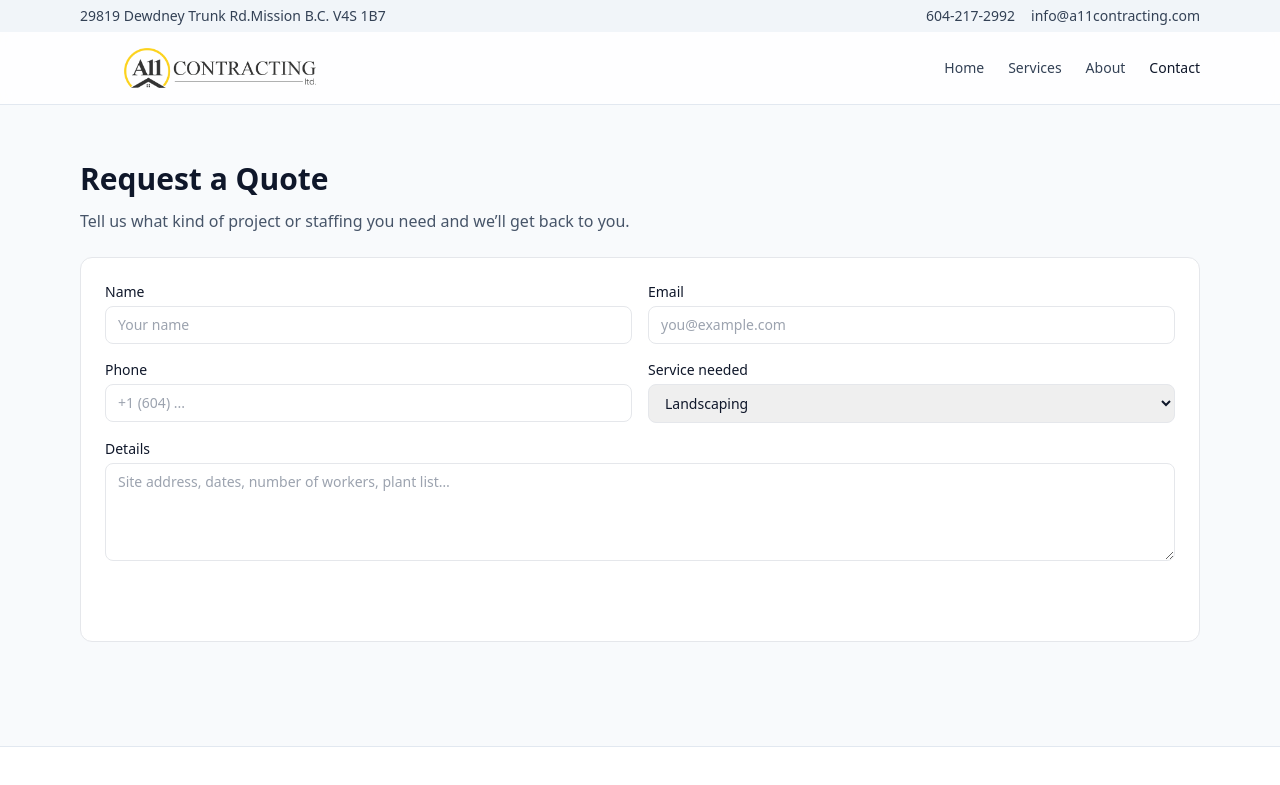
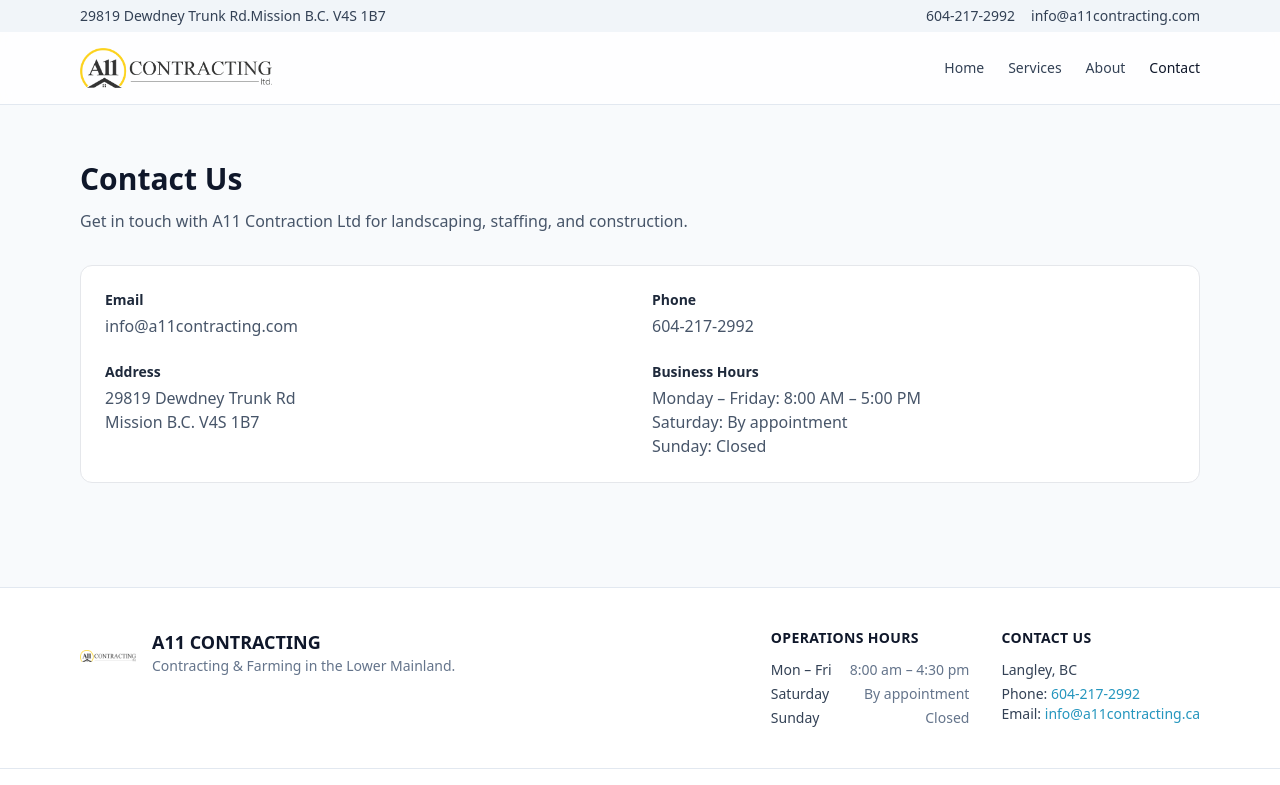
Before and after one commit to varunrampal/a11contracting, a React (Vite) app: page /contact in a window 1280 px wide. Shown: the top 785 px of the page. Built offline with nearby package versions, Linux system fonts and the light colour scheme.

Commit message:
dec19-commit

```diff
--- a/src/components/Footer.jsx
+++ b/src/components/Footer.jsx
@@ -13,7 +13,7 @@
           />
           <div>
             <h2 className="text-lg font-semibold text-slate-900">
-              A11 FARMS & NURSERY
+              A11 CONTRACTING
             </h2>
             <p className="text-sm text-slate-500 max-w-xs">
               Contracting & Farming in the Lower Mainland.
@@ -75,7 +75,7 @@
       {/* bottom strip */}
       <div className="border-t border-slate-200">
         <div className="max-w-6xl mx-auto px-4 py-4 flex flex-col sm:flex-row items-center justify-between text-xs text-slate-500">
-          <p>© {new Date().getFullYear()} A11 FARMS & NURSERY. All rights reserved.</p>
+          <p>© {new Date().getFullYear()} A11 CONTRACTING LTD. All rights reserved.</p>
           <p className="mt-2 sm:mt-0">Built by A11 Contracting team.</p>
         </div>
       </div>
--- a/src/components/HomeSlider.jsx
+++ b/src/components/HomeSlider.jsx
@@ -6,8 +6,8 @@
 const slides = [
   {
     id: 1,
-    title: "Nursery Plants & Wholesale Supply",
-    desc: "High-quality container-grown plants for landscapers, developers, municipalities, and restoration companies.",
+    title: "Contruction",
+    desc: "Hardscaping: patios, walkways, retaining walls & driveways.",
     img: slide1,
   },
   {
--- a/src/components/Introduction.jsx
+++ b/src/components/Introduction.jsx
@@ -15,14 +15,14 @@
       Serving Vancouver Area and the Fraser Valley.
       </h1>
       <p className="text-slate-600 mb-5 leading-relaxed">
-        We are a BC-based farming, nursery, and landscaping company specializing in high-quality plant production, softscaping, and reliable labour support for residential, commercial, and municipal projects.
+        We are a BC-based contracting company specializing in landscaping, construction, and reliable labour support for residential, commercial, and municipal projects.
       </p>
       <p className="text-slate-600 mb-5 leading-relaxed">
-        With decades of combined experience in nursery operations, plant handling, and environmental restoration, we understand timelines, specifications, and quality standards required by contractors, developers, and government agencies.
+        With decades of combined experience in landscaping, construction, we understand timelines, specifications, and quality standards required by contractors, developers, and government agencies.
       </p>
       <p className="text-sm text-slate-500 flex items-center gap-2">
         <span className="inline-block h-1 w-6 rounded-full bg-[#000000]" />
-        Reliable crews • Quality-grown plants • Local to Lower Mainland
+        Reliable crews • Quality-construction • Affordable Landscaping • Local to Lower Mainland
       </p>
     </div>
 
--- a/src/components/Navbar.jsx
+++ b/src/components/Navbar.jsx
@@ -40,9 +40,9 @@
   <div className="bg-white/80 backdrop-blur border-b border-slate-200">
     <div className="mx-auto flex max-w-6xl items-center justify-between px-4 py-3 md:py-4">
       <Link to="/" className="flex items-center gap-2">
-        <div className="h-9 w-9 rounded-full bg-brand flex items-center justify-center text-white font-bold text-lg">
+        {/* <div className="h-9 w-9 rounded-full bg-brand flex items-center justify-center text-white font-bold text-lg"> */}
           {/* logo initial if you want */}
-        </div>
+        {/* </div> */}
         <img
           src={logo}
           alt="A11 Contracting"
--- a/src/pages/Contact.jsx
+++ b/src/pages/Contact.jsx
@@ -1,58 +1,113 @@
 export default function Contact() {
   return (
+    // <div className="max-w-6xl mx-auto px-4 py-14">
+    //   <h1 className="text-3xl font-bold mb-3">Request a Quote</h1>
+    //   <p className="text-slate-600 mb-6 max-w-2xl">
+    //     Tell us what kind of project or staffing you need and we’ll get back to you.
+    //   </p>
+    //   <form className="bg-white border rounded-xl p-6 grid md:grid-cols-2 gap-4">
+    //     <div className="flex flex-col gap-1">
+    //       <label className="text-sm font-medium">Name</label>
+    //       <input
+    //         type="text"
+    //         className="border rounded-lg px-3 py-2 text-sm focus:outline-none focus:ring-2 focus:ring-brand/70"
+    //         placeholder="Your name"
+    //       />
+    //     </div>
+    //     <div className="flex flex-col gap-1">
+    //       <label className="text-sm font-medium">Email</label>
+    //       <input
+    //         type="email"
+    //         className="border rounded-lg px-3 py-2 text-sm focus:outline-none focus:ring-2 focus:ring-brand/70"
+    //         placeholder="you@example.com"
+    //       />
+    //     </div>
+    //     <div className="flex flex-col gap-1">
+    //       <label className="text-sm font-medium">Phone</label>
+    //       <input
+    //         type="tel"
+    //         className="border rounded-lg px-3 py-2 text-sm focus:outline-none focus:ring-2 focus:ring-brand/70"
+    //         placeholder="+1 (604) ..."
+    //       />
+    //     </div>
+    //     <div className="flex flex-col gap-1">
+    //       <label className="text-sm font-medium">Service needed</label>
+    //       <select className="border rounded-lg px-3 py-2 text-sm focus:outline-none focus:ring-2 focus:ring-brand/70">
+    //         <option>Landscaping</option>
+    //         <option>Human Outsourcing / Labour</option>
+    //         <option>Restoration project</option>
+    //         <option>Other</option>
+    //       </select>
+    //     </div>
+    //     <div className="md:col-span-2 flex flex-col gap-1">
+    //       <label className="text-sm font-medium">Details</label>
+    //       <textarea
+    //         rows={4}
+    //         className="border rounded-lg px-3 py-2 text-sm focus:outline-none focus:ring-2 focus:ring-brand/70"
+    //         placeholder="Site address, dates, number of workers, plant list…"
+    //       />
+    //     </div>
+    //     <div className="md:col-span-2">
+    //       <button className="bg-brand text-white text-sm px-5 py-2.5 rounded-full font-semibold hover:bg-brand-dark">
+    //         Submit
+    //       </button>
+    //     </div>
+    //   </form>
+    // </div>
         <div className="max-w-6xl mx-auto px-4 py-14">
-      <h1 className="text-3xl font-bold mb-3">Request a Quote</h1>
-      <p className="text-slate-600 mb-6 max-w-2xl">
-        Tell us what kind of project or staffing you need and we’ll get back to you.
+  <h1 className="text-3xl font-bold mb-3">Contact Us</h1>
+  <p className="text-slate-600 mb-8 max-w-4xl">
+    Get in touch with A11 Contraction Ltd for landscaping, staffing, and construction.
   </p>
-      <form className="bg-white border rounded-xl p-6 grid md:grid-cols-2 gap-4">
-        <div className="flex flex-col gap-1">
-          <label className="text-sm font-medium">Name</label>
-          <input
-            type="text"
-            className="border rounded-lg px-3 py-2 text-sm focus:outline-none focus:ring-2 focus:ring-brand/70"
-            placeholder="Your name"
-          />
+
+  <div className="bg-white border rounded-xl p-6 grid md:grid-cols-2 gap-6">
+
+    {/* Email */}
+    <div>
+      <h3 className="text-sm font-semibold text-slate-800 mb-1">Email</h3>
+      <p className="text-slate-600">
+        <a
+          href="mailto:info@a11farms.com"
+          className="text-brand hover:underline"
+        >
+          info@a11contracting.com
+        </a>
+      </p>
     </div>
-        <div className="flex flex-col gap-1">
-          <label className="text-sm font-medium">Email</label>
-          <input
-            type="email"
-            className="border rounded-lg px-3 py-2 text-sm focus:outline-none focus:ring-2 focus:ring-brand/70"
-            placeholder="you@example.com"
-          />
+
+    {/* Phone */}
+    <div>
+      <h3 className="text-sm font-semibold text-slate-800 mb-1">Phone</h3>
+      <p className="text-slate-600">
+        <a
+          href="tel:+16040000000"
+          className="text-brand hover:underline"
+        >
+          604-217-2992
+        </a>
+      </p>
     </div>
-        <div className="flex flex-col gap-1">
-          <label className="text-sm font-medium">Phone</label>
-          <input
-            type="tel"
-            className="border rounded-lg px-3 py-2 text-sm focus:outline-none focus:ring-2 focus:ring-brand/70"
-            placeholder="+1 (604) ..."
-          />
+
+    {/* Address */}
+    <div>
+      <h3 className="text-sm font-semibold text-slate-800 mb-1">Address</h3>
+      <p className="text-slate-600">
+        29819 Dewdney Trunk Rd<br />
+        Mission B.C. V4S 1B7
+      </p>
     </div>
-        <div className="flex flex-col gap-1">
-          <label className="text-sm font-medium">Service needed</label>
-          <select className="border rounded-lg px-3 py-2 text-sm focus:outline-none focus:ring-2 focus:ring-brand/70">
-            <option>Landscaping</option>
-            <option>Human Outsourcing / Labour</option>
-            <option>Restoration project</option>
-            <option>Other</option>
-          </select>
+
+    {/* Business Hours */}
+    <div>
+      <h3 className="text-sm font-semibold text-slate-800 mb-1">Business Hours</h3>
+      <p className="text-slate-600">
+        Monday – Friday: 8:00 AM – 5:00 PM<br />
+        Saturday: By appointment<br />
+        Sunday: Closed
+      </p>
     </div>
-        <div className="md:col-span-2 flex flex-col gap-1">
-          <label className="text-sm font-medium">Details</label>
-          <textarea
-            rows={4}
-            className="border rounded-lg px-3 py-2 text-sm focus:outline-none focus:ring-2 focus:ring-brand/70"
-            placeholder="Site address, dates, number of workers, plant list…"
-          />
+
   </div>
-        <div className="md:col-span-2">
-          <button className="bg-brand text-white text-sm px-5 py-2.5 rounded-full font-semibold hover:bg-brand-dark">
-            Submit
-          </button>
-        </div>
-      </form>
 </div>
   );
 }
--- a/src/pages/Services.jsx
+++ b/src/pages/Services.jsx
@@ -1,17 +1,14 @@
 export default function Services() {
   const services = [
   {
-    title: "Nursery Plants & Wholesale Supply",
+    title: "Contruction",
     desc: [
-      "High-quality container-grown plants",
-      "Ideal for landscapers, developers, and municipalities",
-      "Native plants, shrubs, grasses, and trees",
-      "Hedging cedars and ornamental shrubs",
-      "Reliable wholesale supply for restoration projects",
-      "Contract growing for large projects",
-      "Bulk wholesale orders",
-      "Plant loading, delivery options available"
-
+      "Hardscaping: patios, walkways, retaining walls & driveways.",
+      "Fencing, decks, pergolas & outdoor living spaces",
+      "Drainage, grading & site preparation",
+      "Concrete work: sidewalks, curbs, foundations",
+      "Retaining walls & erosion control",
+      "Custom stonework & masonry",
     ]
   },
   {
@@ -37,18 +34,7 @@
 
     ]
   },
-  {
-    title: "Labour Support (Human Outsourcing)",
-    desc: [
-      "Reliable seasonal and project-based workers for:",
-      "Plant handling crews",
-      "General landscaping labour",
-      "Driver/helpers for deliveries",
-      "Temporary staffing for peak seasons",
-
-    ]
-  },
-   {
+ {
     title: "Commercial / Municipal Projects",
     desc: [
       "We partner with government and private contractors for:",
```
Also changed, not shown: src/pages/Home.jsx (+8 -7 lines). Lines whose indentation alone changed are shown as unchanged.
